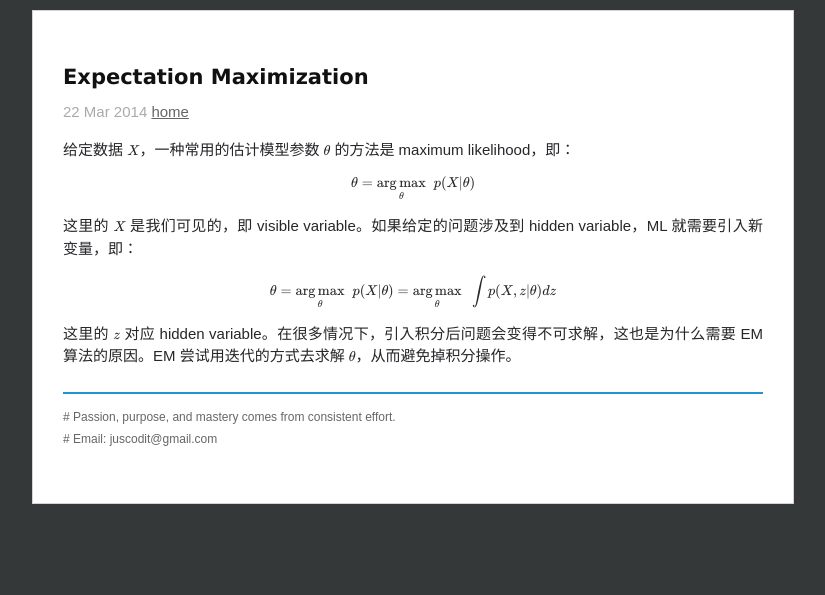
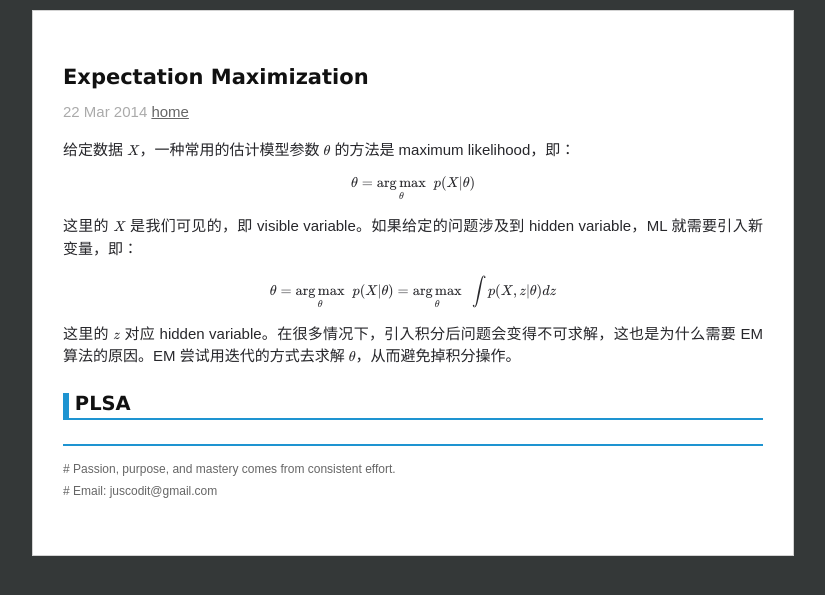
Before and after one commit to chenrushan/chenrushan.github.io, a Jekyll site: the page built from _posts/2014-03-22-EM.markdown, in a window 1280 px wide. Shown: the top 595 px of the page, without its empty margins (227-1052 px from the left). Built offline with Jekyll 4.4.1, drawn with Linux system fonts in a browser that asks for light colours; Markdown is read by kramdown in place of the engine named in the settings; formulas are drawn with MathJax 3.

Commit message:
[em]: update

```diff
--- a/_posts/2014-03-22-EM.markdown
+++ b/_posts/2014-03-22-EM.markdown
@@ -14,3 +14,5 @@ $$\theta = \underset{\theta}{\arg\max} \;\; p(X|\theta)$$
 $$\theta = \underset{\theta}{\arg\max} \;\; p(X|\theta) = \underset{\theta}{\arg\max} \;\; \int p(X, z|\theta) dz$$
 
 这里的 $z$ 对应 hidden variable。在很多情况下，引入积分后问题会变得不可求解，这也是为什么需要 EM 算法的原因。EM 尝试用迭代的方式去求解 $\theta$，从而避免掉积分操作。
+
+### PLSA
```
